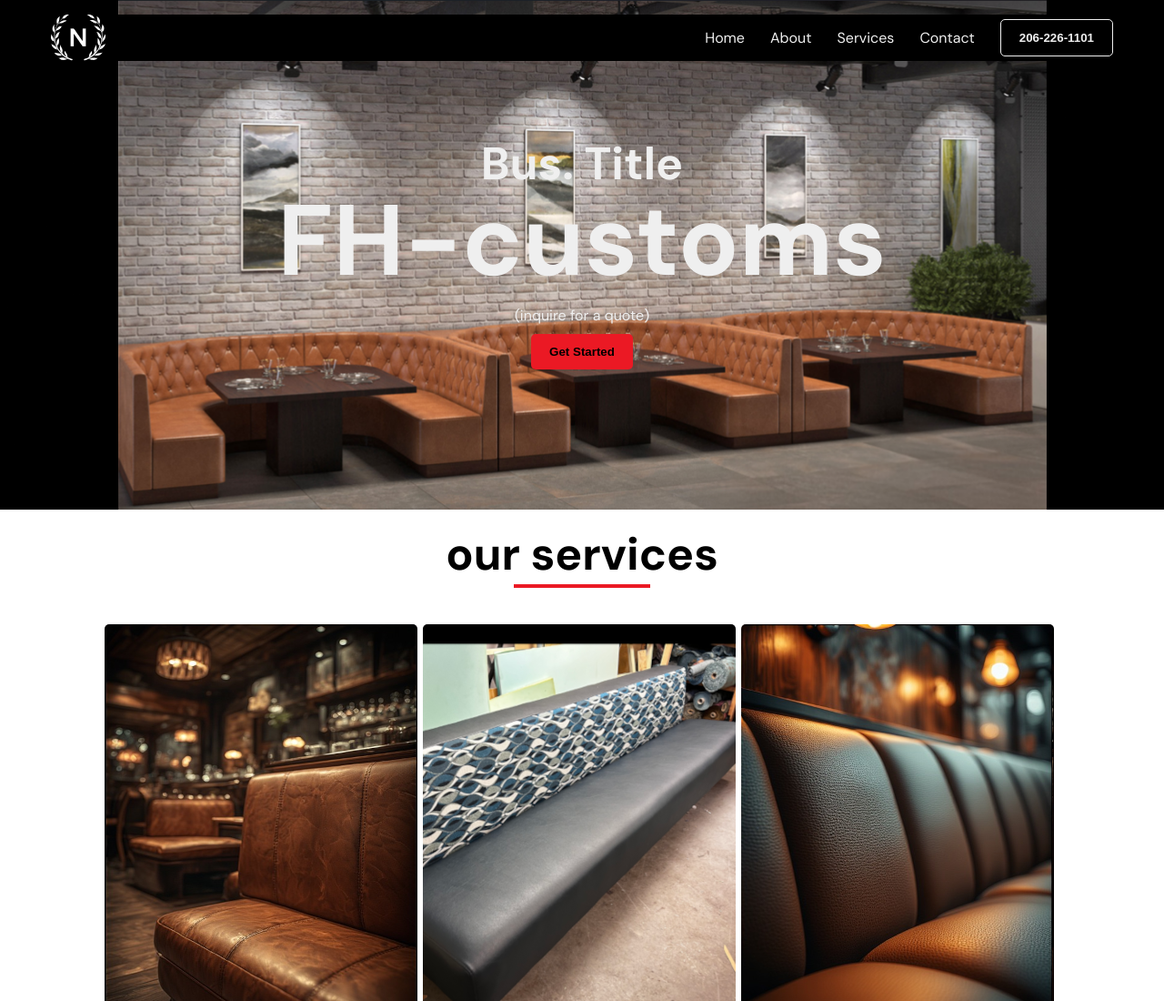
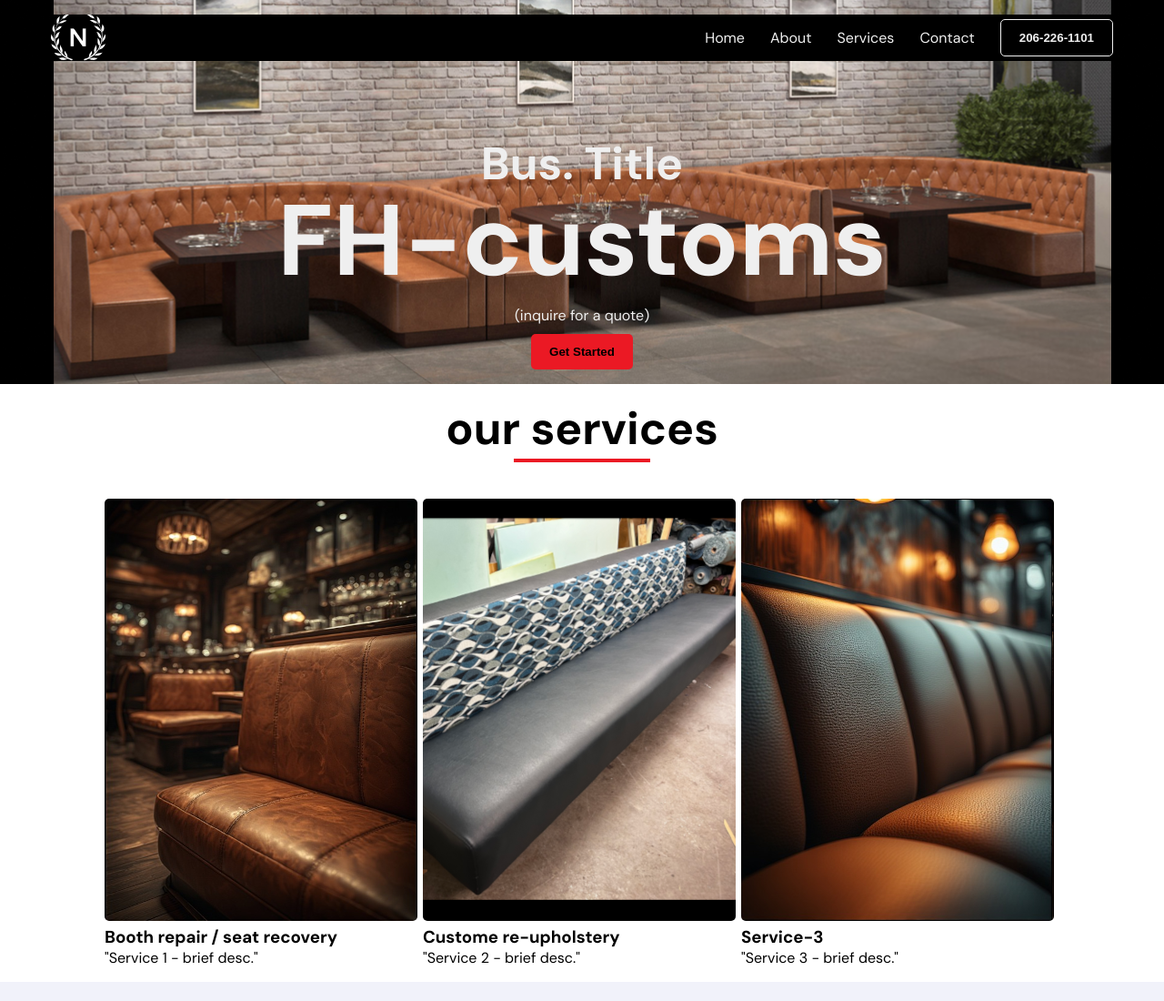
Before and after one commit to tldr44/FH-Customs, a plain HTML site: page index.html in a window 1280 px wide. Shown: the top 1100 px of the page at 91% size. Drawn offline with Linux system fonts and the light colour scheme; a web font is replaced by a local one.

Commit message:
Update styles.css

```diff
--- a/styles.css
+++ b/styles.css
@@ -8,11 +8,12 @@
 
 }
 
+/*prevents scrolling side*/
 html, body {
   max-width: 100%;
   overflow-x: clip;   /* better than hidden */
 }
-
+/*prevents scrolling side*/
 body {
   overscroll-behavior-x: none;
 }
@@ -32,9 +33,10 @@ body {
 #main{
     background-image: url(./img/main.png);
     /*MODIFY (to change main content image to "nav"/ header look: */
-    min-height: 70vh;
+    min-height: 45vh;
     background-position: bottom center;
-    background-size: cover;
+    background-size: center;
+
 
 }
 a{
```
